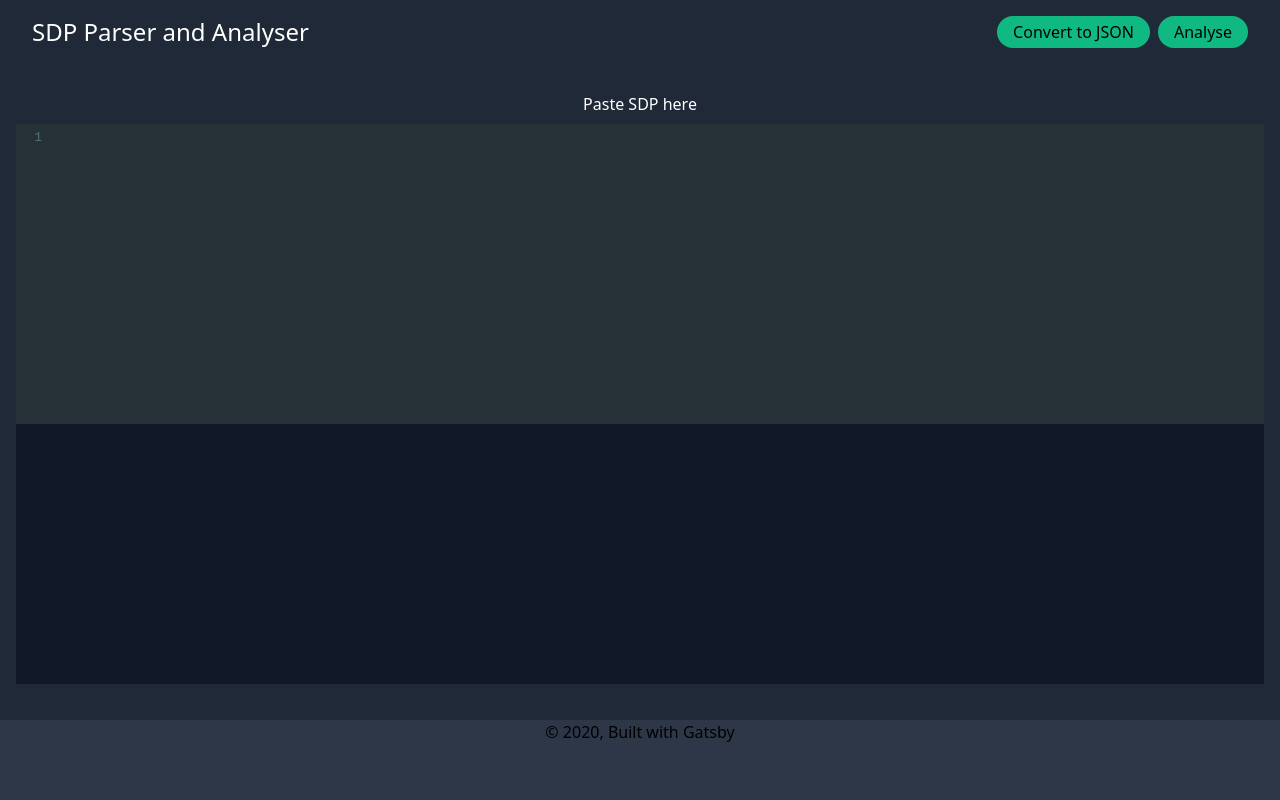
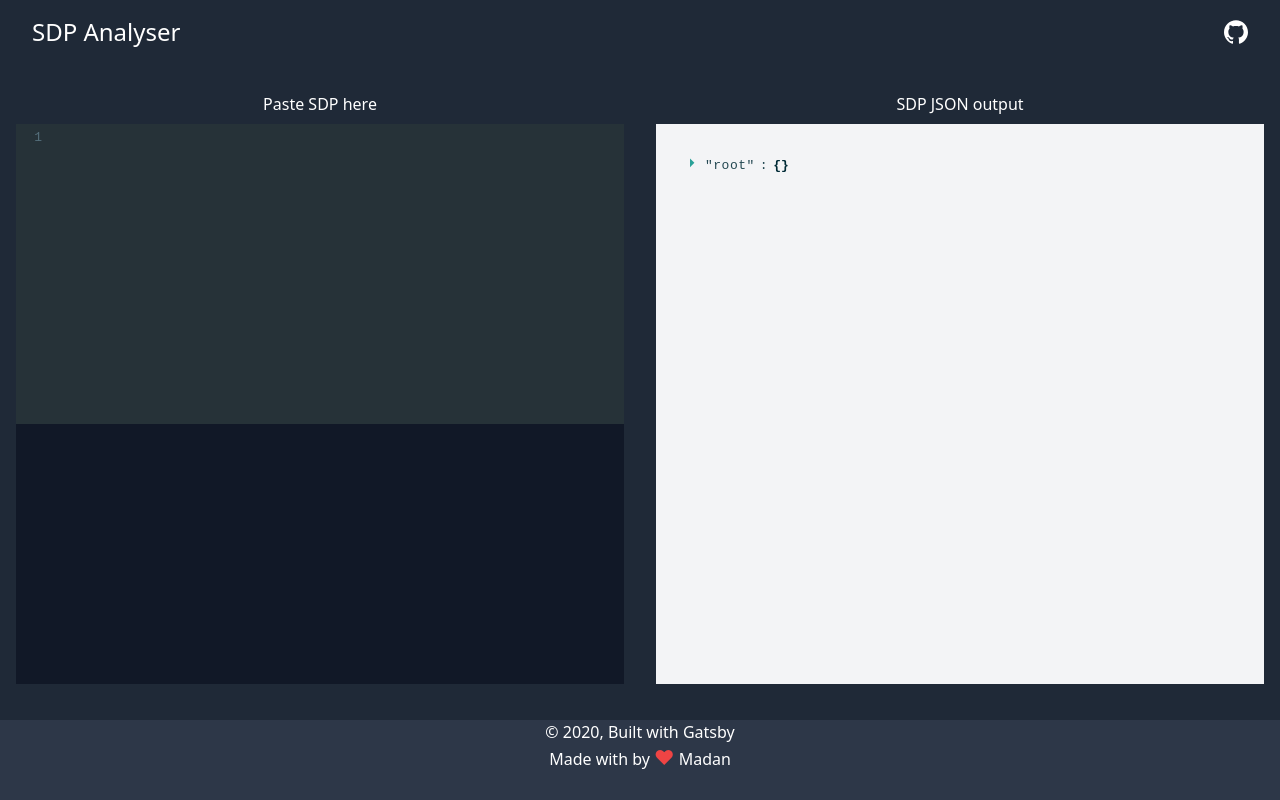
Before and after one commit to jmadankumar/sdp-analyser, a Gatsby site: page / in a window 1280 px wide. Built offline with nearby package versions, Linux system fonts and the light colour scheme; Gatsby itself is replaced by a stand-in of ours.

Commit message:
Sdp text formating and json viewer config addition

```diff
--- /dev/null
+++ b/src/components/SdpAnalyser.js
@@ -0,0 +1,23 @@
+import React from 'react';
+import ReactJson from 'react-json-view';
+import cx from 'classnames';
+import { transformSdpToJSON } from '../utils/sdp.util';
+
+const SdpAnalyser = ({ className, text }) => {
+    const sdpOutput = transformSdpToJSON(text);
+    const fieldsToExtend = ['root', 'origin', 'timing', 'media'];
+    const shouldCollapse = (field) => {
+        return fieldsToExtend.indexOf(field.name) === -1;
+    }
+    return (
+        <div className={cx("bg-gray-100 p-8 outline-none overflow-y-auto", className)}>
+            <ReactJson
+                src={sdpOutput}
+                displayDataTypes={false}
+                displayObjectSize={false}
+                shouldCollapse={shouldCollapse}
+            />
+        </div>
+    );
+}
+export default SdpAnalyser;
--- /dev/null
+++ b/src/components/SdpEditor.js
@@ -0,0 +1,28 @@
+import React from 'react';
+import { Controlled as CodeMirror } from 'react-codemirror2';
+import cx from 'classnames';
+import { processRawSdpText } from '../utils/sdp.util';
+
+const SdpEditor = ({ className, onChange, text }) => {
+    const handleEditorChange = (value) => {
+        const processedText = processRawSdpText(value);
+        onChange(processedText);
+    }
+    return (
+        <div className={cx("bg-gray-900", className)}>
+            <CodeMirror
+                value={text}
+                options={{
+                    mode: 'text',
+                    theme: 'material',
+                    lineNumbers: true
+                }}
+                onBeforeChange={(editor, data, value) => {
+                    handleEditorChange(value)
+                }}
+            />
+        </div>
+    );
+}
+
+export default SdpEditor;
--- a/src/components/layout.js
+++ b/src/components/layout.js
@@ -30,10 +30,15 @@
         className="content"
       >
         <main className="main">{children}</main>
-        <footer className="text-center">
-          © {new Date().getFullYear()}, Built with
+        <footer className="text-center text-white">
+          <p>
+            © {new Date().getFullYear()}, Built with
           {` `}
-          <a href="https://www.gatsbyjs.org">Gatsby</a>
+            <a href="https://www.gatsbyjs.org">Gatsby</a>
+          </p>
+          <p>
+            Made with by <span className="text-red-500 text-xl">&hearts;</span> <a href="https://github.com/jmadankumar">Madan</a>
+          </p>
         </footer>
       </div>
     </>
--- a/src/pages/index.js
+++ b/src/pages/index.js
@@ -1,126 +1,46 @@
 import React, { useState } from "react"
-import { Link, graphql } from "gatsby"
+import { graphql } from "gatsby"
 import Layout from "../components/layout"
 import SEO from "../components/seo"
-import * as sdpTransform from 'sdp-transform';
-import ReactJson from 'react-json-view';
-import { Controlled as CodeMirror } from 'react-codemirror2';
+
 import cx from 'classnames';
 import Button from "../components/Button";
-const sdpStr = "v=0\r\n\
-o=UniMRCPServer 1212606071011504954 4868540303632141964 IN IP4 192.168.88.136\r\n\
-s=-\r\n\
-c=IN IP4 192.168.88.136\r\n\
-t=0 0\r\n\
-m=application 1544 TCP/MRCPv2 1\r\n\
-a=setup:passive\r\n\
-a=connection:new\r\n\
-a=channel:1228fd00945a4963@speechsynth\r\n\
-a=cmid:1\r\n\
-m=audio 5860 RTP/AVP 0\r\n\
-a=rtpmap:0 PCMU/8000\r\n\
-a=sendonly\r\n\
-a=mid:1\r\n\
-";
+import SdpEditor from "../components/SdpEditor";
+import SdpAnalyser from "../components/SdpAnalyser";
+
 const IndexPage = ({ data }) => {
   const [sdpText, setSdpText] = useState('');
-  const [sdpOutput, setSdpOutput] = useState({});
+  const [isAnalyserVisibile, setAnalyserVisible] = useState(true);
 
-  const [isJsonViewerVisibile, setJsonViewerVisible] = useState(false);
-  const [isAnalyserVisibile, setAnalyserVisible] = useState(false);
-  console.log(data);
+  const handleSdpTextChange = (text) => {
+    setSdpText(text);
+    setAnalyserVisible(true);
+  }
 
-  const handleAnalyse = () => {
-    setJsonViewerVisible(false);
-    setAnalyserVisible(true);
-    if (sdpText) {
-      let res = removeSpecialCharFromObject(sdpTransform.parse(sdpText));
-      setSdpOutput(res);
-    }
-  }
-  const removeSpecialCharFromObject = (res) => {
-    if (typeof res === 'string') {
-      res = res.replace('\\r\\n\\', "");
-    } else if (res instanceof Array) {
-      for (let i = 0; i < res.length; i++) {
-        res[i] = removeSpecialCharFromObject(res[i]);
-      }
-
-    } else if (typeof res === 'object') {
-      for (let key of Object.keys(res)) {
-        const value = res[key];
-        res[key] = removeSpecialCharFromObject(value);
-      }
-    }
-    return res;
-  }
-  const handleConvertToJSON = () => {
-    setJsonViewerVisible(true);
-    setAnalyserVisible(false);
-    if (sdpText) {
-      let res = sdpTransform.parse(sdpText);
-      res = removeSpecialCharFromObject(res);
-      setSdpOutput(res);
-    }
-  }
   return (
     <Layout>
       <SEO title={data.site.siteMetadata.title} />
 
-      <div className="w-full h-full overflow-hidden  bg-gray-800">
+      <div className="w-full h-full overflow-hidden bg-gray-800">
         <div className="flex px-8 h-16 justify-between items-center mb-5">
-          <div className="text-2xl text-white"> SDP Parser and Analyser</div>
+          <div className="text-2xl text-white mr-5"> SDP Analyser</div>
           <div>
-            <Button onClick={handleConvertToJSON} className="mr-2">
-              Convert to JSON
-            </Button>
-            <Button onClick={handleAnalyse}>
-              Analyse
-            </Button>
+            <a href="https://github.com/jmadankumar/sdp-analyser">
+              <svg role="img" width="24" height="24" viewBox="0 0 24 24" xmlns="http://www.w3.org/2000/svg" className="w-6 h-6 text-white">
+                <path fill="currentColor" d="M12 .297c-6.63 0-12 5.373-12 12 0 5.303 3.438 9.8 8.205 11.385.6.113.82-.258.82-.577 0-.285-.01-1.04-.015-2.04-3.338.724-4.042-1.61-4.042-1.61C4.422 18.07 3.633 17.7 3.633 17.7c-1.087-.744.084-.729.084-.729 1.205.084 1.838 1.236 1.838 1.236 1.07 1.835 2.809 1.305 3.495.998.108-.776.417-1.305.76-1.605-2.665-.3-5.466-1.332-5.466-5.93 0-1.31.465-2.38 1.235-3.22-.135-.303-.54-1.523.105-3.176 0 0 1.005-.322 3.3 1.23.96-.267 1.98-.399 3-.405 1.02.006 2.04.138 3 .405 2.28-1.552 3.285-1.23 3.285-1.23.645 1.653.24 2.873.12 3.176.765.84 1.23 1.91 1.23 3.22 0 4.61-2.805 5.625-5.475 5.92.42.36.81 1.096.81 2.22 0 1.606-.015 2.896-.015 3.286 0 .315.21.69.825.57C20.565 22.092 24 17.592 24 12.297c0-6.627-5.373-12-12-12" />
+              </svg>
+            </a>
           </div>
         </div>
 
         <div className="flex -mx-8 px-8">
-          <section id="sdp-input-section"
-            className={
-              cx("w-1/2 px-4",
-                { "w-full": !isJsonViewerVisibile && !isAnalyserVisibile }
-              )}>
-            <div className="text-center text-white p-2">Paste SDP here</div>
-            <div className="editor bg-gray-900 outline-none">
-              <CodeMirror
-                value={sdpText}
-                options={{
-                  mode: 'text',
-                  theme: 'material',
-                  lineNumbers: true
-                }}
-                onBeforeChange={(editor, data, value) => {
-                  setSdpText(value)
-                }}
-                onChange={(editor, data, value) => {
-                  setSdpText(value)
-                }}
-              />
-            </div>
+          <section id="sdp-input-section" className={cx("w-1/2 px-4")}>
+            <div className="text-white text-center p-2">Paste SDP here</div>
+            <SdpEditor className="editor" text={sdpText} onChange={handleSdpTextChange} />
           </section>
-          <section id="sdp-output-section"
-            className={cx("w-1/2 px-4",
-              { hidden: !isJsonViewerVisibile && !isAnalyserVisibile }
-            )} >
-            <div className="text-center text-white p-2">{isJsonViewerVisibile ? "SDP JSON" : "SDP analyser"}</div>
-            <div className="editor bg-gray-100 p-8 outline-none overflow-y-auto">
-              <div id="sdp-text-input"
-                className="w-full h-full bg-transparent border-0 "
-              >
-                {isJsonViewerVisibile &&
-                  <ReactJson
-                    src={sdpOutput}
-                    displayDataTypes={false}
-                    displayObjectSize={false} />
-                }
-              </div>
-            </div>
+          <section id="sdp-output-section" className={cx("w-1/2 px-4")} >
+            <div className="text-center text-white p-2">SDP JSON output</div>
+            <SdpAnalyser text={sdpText} className="editor" />
           </section>
         </div>
       </div>
--- /dev/null
+++ b/src/utils/sdp.util.js
@@ -0,0 +1,34 @@
+import sdpTransform from 'sdp-transform';
+
+export const processRawSdpText = (sdp) => {
+    if (sdp) {
+        return sdp.split('\\r\\n').join("\r\n")
+    }
+    return sdp;
+}
+
+export const removeSpecialCharFromObject = (res) => {
+    if (typeof res === 'string') {
+        res = res.replace('\\r\\n', "");
+    } else if (res instanceof Array) {
+        for (let i = 0; i < res.length; i++) {
+            res[i] = removeSpecialCharFromObject(res[i]);
+        }
+
+    } else if (typeof res === 'object') {
+        for (let key of Object.keys(res)) {
+            const value = res[key];
+            res[key] = removeSpecialCharFromObject(value);
+        }
+    }
+    return res;
+}
+
+export const transformSdpToJSON = (sdp) => {
+    if (sdp) {
+        let res = sdpTransform.parse(sdp.split('\\r\\n').join('\r\n'));
+        res = removeSpecialCharFromObject(res);
+        return res;
+    }
+    return {};
+}
```
Also changed, not shown: src/components/Analyser.js (added, +31 -0 lines), src/images/github.svg (added), 2 other files.
